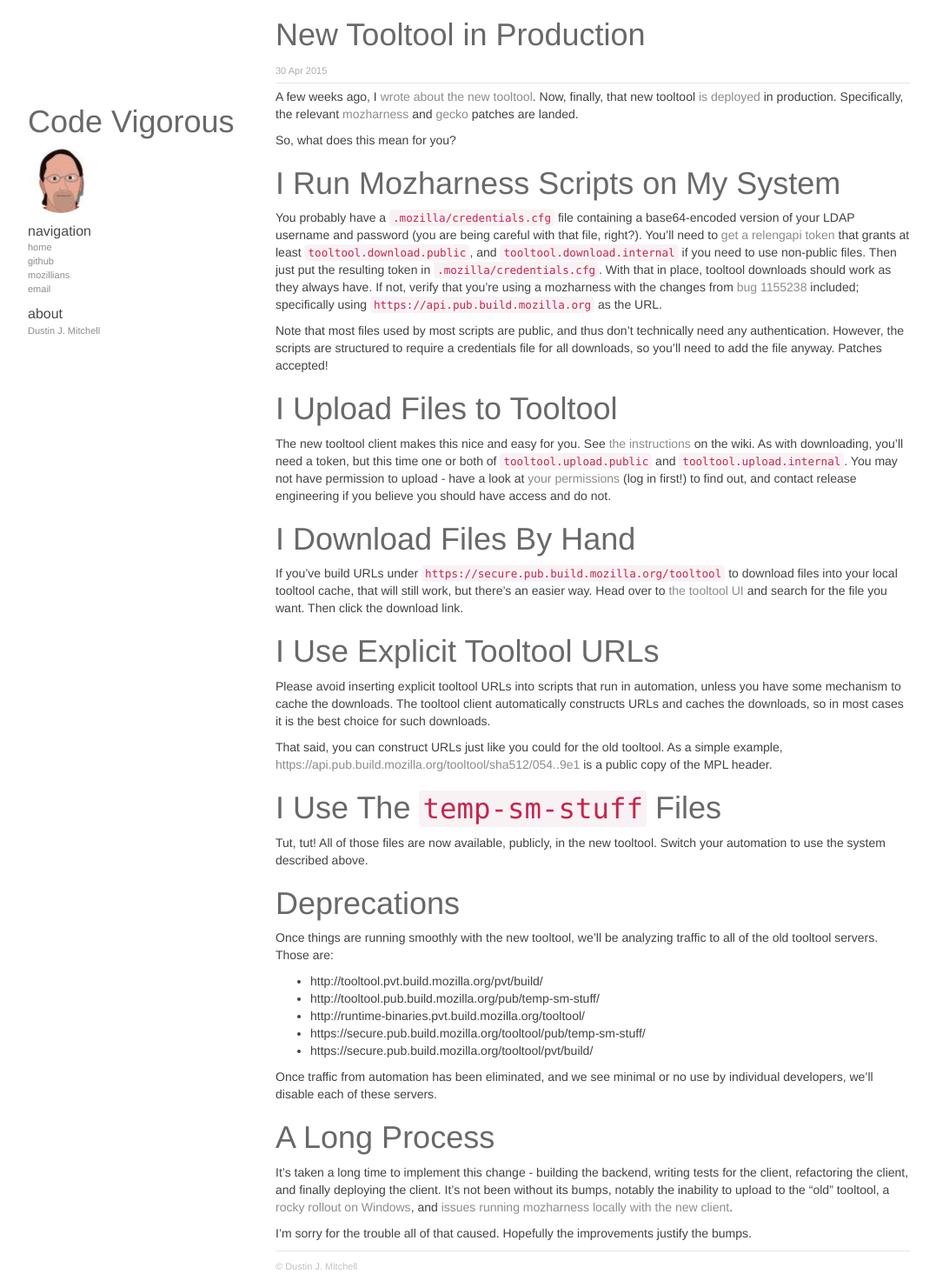
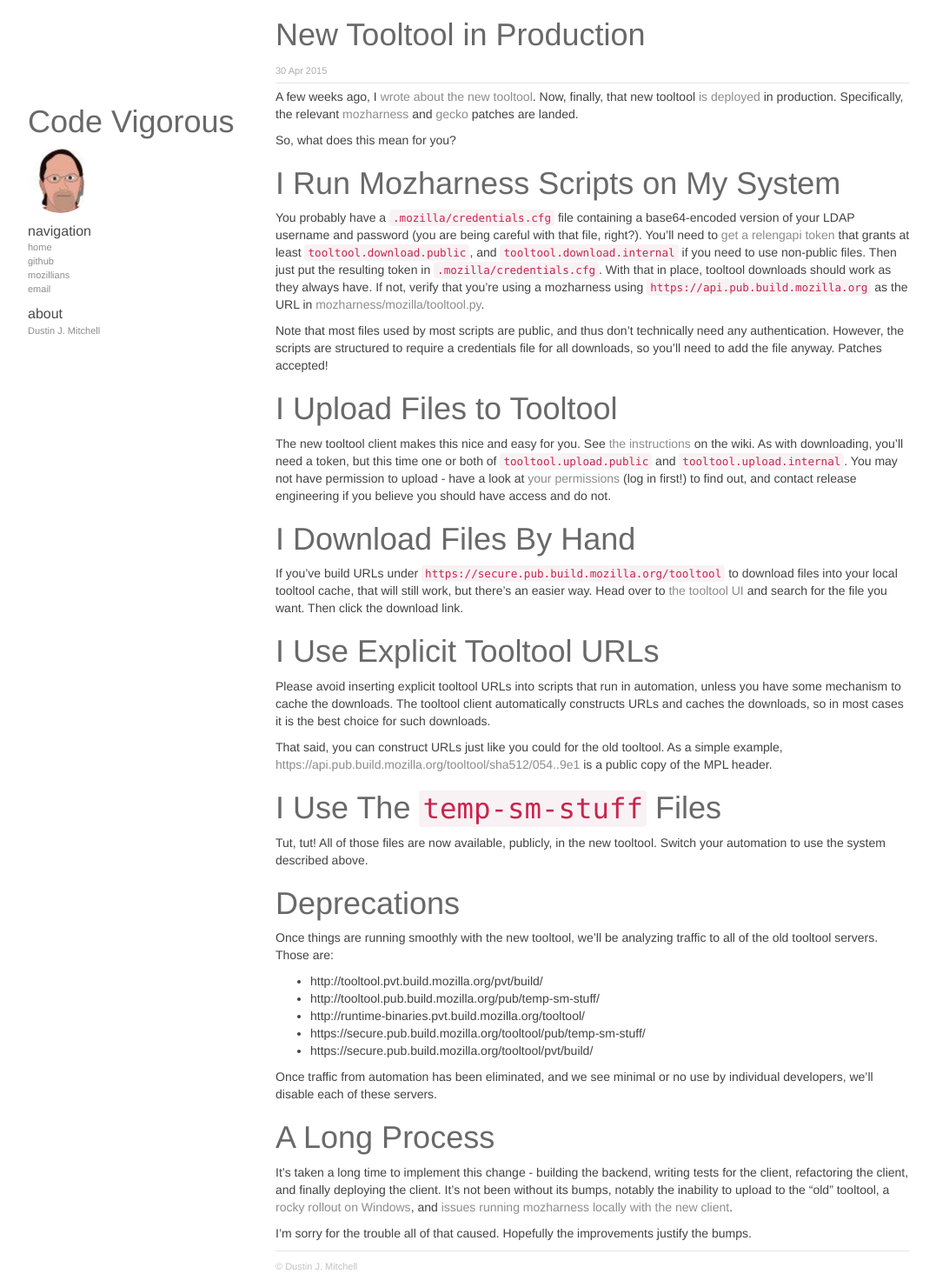
Before and after one commit to djmitche/code.v.igoro.us, a Jekyll site: the page built from _posts/2015-04-30-new-tooltool-in-production.md, in a window 1280 px wide. Shown: the whole page at 87% size, without its empty margins (53-1130 px from the left). Built offline with Jekyll 4.4.1, drawn with Linux system fonts in a browser that asks for light colours; nearby versions of some CDN libraries; library files that are not in the unit come from our copies; Markdown is read by kramdown in place of the engine named in the settings; comment, search, counter and statistics services are not loaded.

Commit message:
update on armen's advice

```diff
--- a/_posts/2015-04-30-new-tooltool-in-production.md
+++ b/_posts/2015-04-30-new-tooltool-in-production.md
@@ -16,7 +16,7 @@
 You'll need to [get a relengapi token](https://api.pub.build.mozilla.org/tokenauth/) that grants at least `tooltool.download.public`, and `tooltool.download.internal` if you need to use non-public files.
 Then just put the resulting token in `.mozilla/credentials.cfg`.
 With that in place, tooltool downloads should work as they always have.
-If not, verify that you're using a mozharness with the changes from [bug 1155238](https://bugzilla.mozilla.org/show_bug.cgi?id=1155238) included; specifically using `https://api.pub.build.mozilla.org` as the URL.
+If not, verify that you're using a mozharness using `https://api.pub.build.mozilla.org` as the URL in [mozharness/mozilla/tooltool.py](https://hg.mozilla.org/build/mozharness/file/06a2bc3e6b42/mozharness/mozilla/tooltool.py#l20).
 
 Note that most files used by most scripts are public, and thus don't technically need any authentication.
 However, the scripts are structured to require a credentials file for all downloads, so you'll need to add the file anyway.
```
